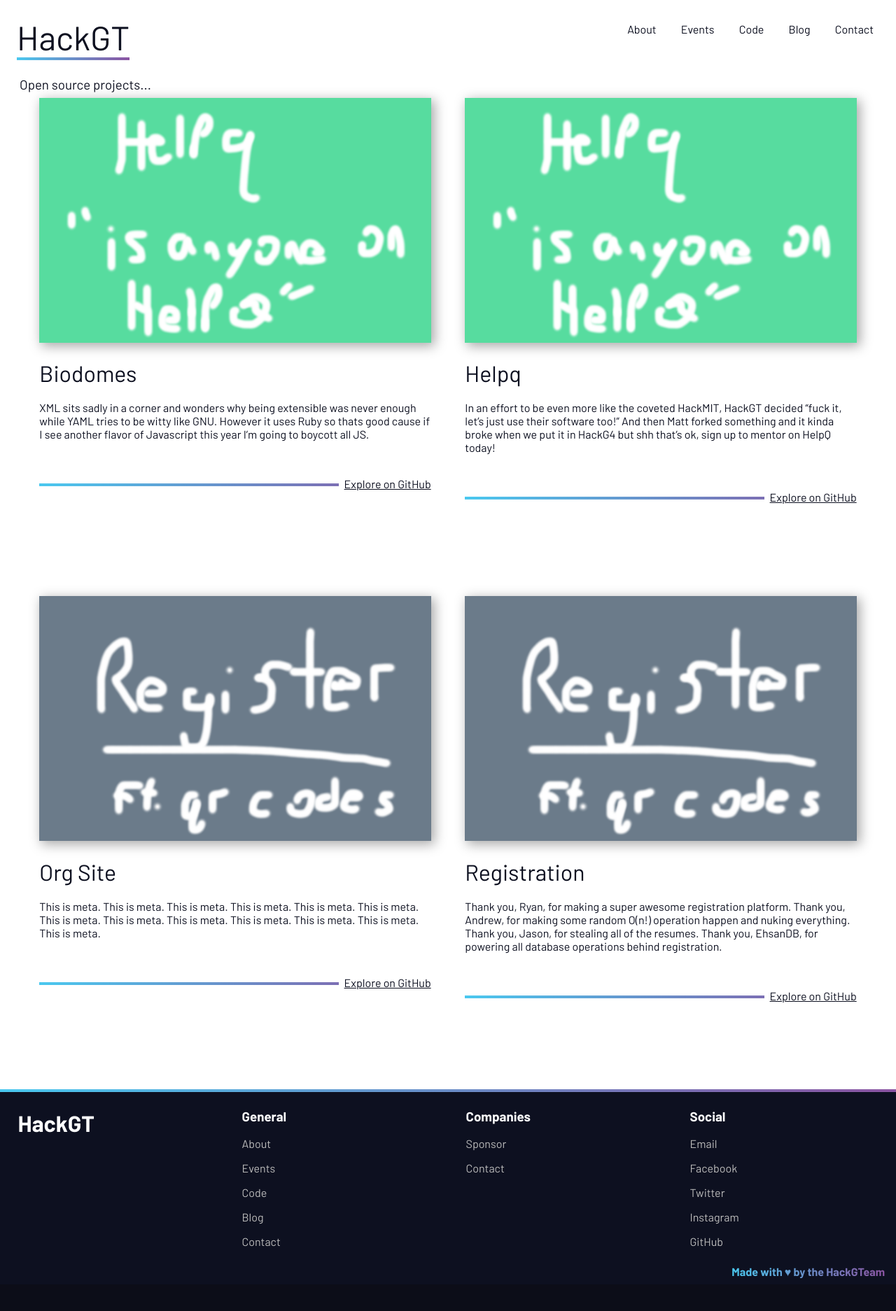
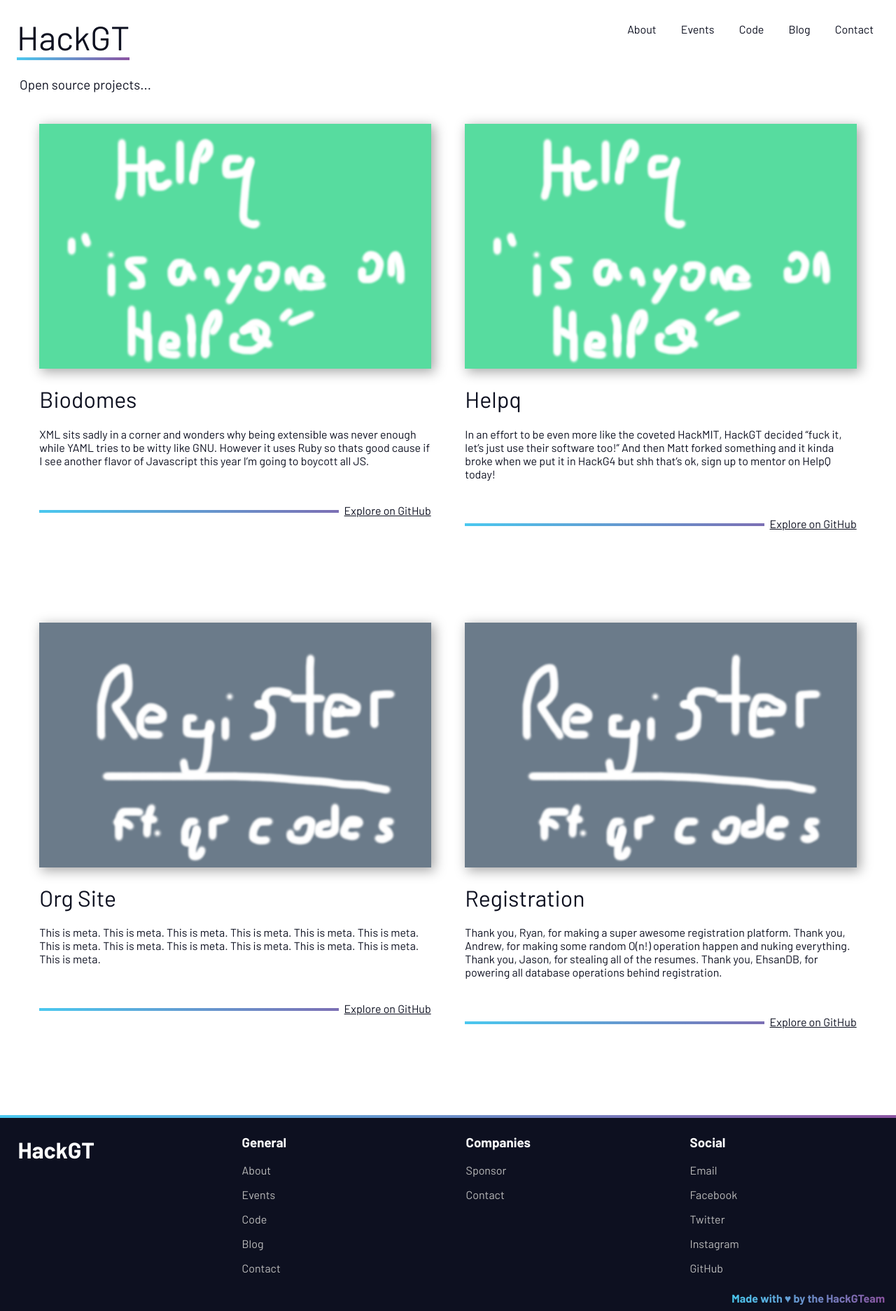
Before and after one commit to HackGT/hackgt-org-website, a Jekyll site: the page built from _pages/code.html, in a window 1280 px wide. Shown: the whole page at 70% size. Built offline with Jekyll 4.4.1, drawn with Linux system fonts in a browser that asks for light colours; before the commit the page ends 1836 px from its top, so only the background shows below that.

Commit message:
cleaned up headers and refined code page

```diff
--- a/_includes/head.html
+++ b/_includes/head.html
@@ -1,8 +1,12 @@
 <head>
-	<title>HackGT</title>
-	<meta charset="utf-8"/>
-	{% if page.css %}{% for stylesheet in page.css %}<link rel="stylesheet" href="/css/{{ stylesheet }}.css" media="screen" type="text/css">
-    {% endfor %}{% endif %}
-    {% if page.js %}{% for script in page.js %}<script src="/js/{{ script }}.js"></script>
-    {% endfor %}{% endif %}
+		<title>HackGT</title>
+		<meta charset="utf-8">
+        <meta name="viewport" content="width=device-width, initial-scale=1">
+
+        <link rel="stylesheet" href="/css/normalize.css"/>
+        <link rel="stylesheet" href="/css/simple-grid.min.css"/>
+		{% if page.css %}{% for stylesheet in page.css %}<link rel="stylesheet" href="/css/{{ stylesheet }}.css" media="screen" type="text/css">
+	    {% endfor %}{% endif %}
+	    {% if page.js %}{% for script in page.js %}<script src="/js/{{ script }}.js"></script>
+		{% endfor %}{% endif %}
 </head>
--- a/_includes/header.html
+++ b/_includes/header.html
@@ -1,5 +1,3 @@
-<header>
-{% if page.theme %}<section class="{{ page.theme }}">{% endif %}
 <div id="splash-nav">
     <h1 class="big">
         <a class="gradient-underline" href="#">HackGT</a>
@@ -23,7 +21,3 @@
     </ul>
 
 </div>
-  {% if page.slogan %}<h3 class="about-slogan">{{ page.slogan }}</h3>{% endif %}
-{% if page.theme %}</section>{% endif %}
-
-</header>
--- a/_layouts/main.html
+++ b/_layouts/main.html
@@ -1,11 +1,12 @@
 <!DOCTYPE html>
 <html lang="en">
-
-  {% include head.html %}
-
-  {% include header.html %}
-
-  {{content}}
-
-  {% include footer.html %}
+	{% include head.html %}
+	<body>
+	 <section  {% if page.theme %}class="{{ page.theme }}"{% endif %} {% if page.id %}id="{{ page.id }}"{% endif %}>
+	  	{% include header.html %}
+		{% if page.slogan %}<h3 class="about-slogan">{{ page.slogan }}</h3>{% endif %}
+	  	{{content}}
+	 </section>
+	 {% include footer.html %}
+	</body>
 </html>
--- a/_pages/code.html
+++ b/_pages/code.html
@@ -3,17 +3,14 @@
 title: Code
 slogan: Open source projects...
 theme: light
+id: code
 permalink: /code/
 css:
-    - normalize
-    - simple-grid.min
     - home
 js:
     - snap-min
 ---
 
-<body>
-    <section class="light" id="code">
 <div class="code-projects">
     {% assign num_members = -1 %}
     {% assign per_row = 2 %}
@@ -26,7 +23,7 @@
             <div class="col-6 code-project">
                 <img src="/assets/{{ project.title | downcase | replace: ' ', '-' }}.png"/>
                 <h1>{{ project.title }}</h1>
-                        <p>{{ project.content }}</p>
+                {{ project.content }}
 
                 <div class="explore">
                     <p class="bar"><a href="{{ project.link }}">Explore on GitHub</a></p>
@@ -38,6 +35,3 @@
         {% endif %}
     {% endfor %}
 </div>
-
-    </section>
-</body>
```
Lines whose indentation alone changed are shown as unchanged.
